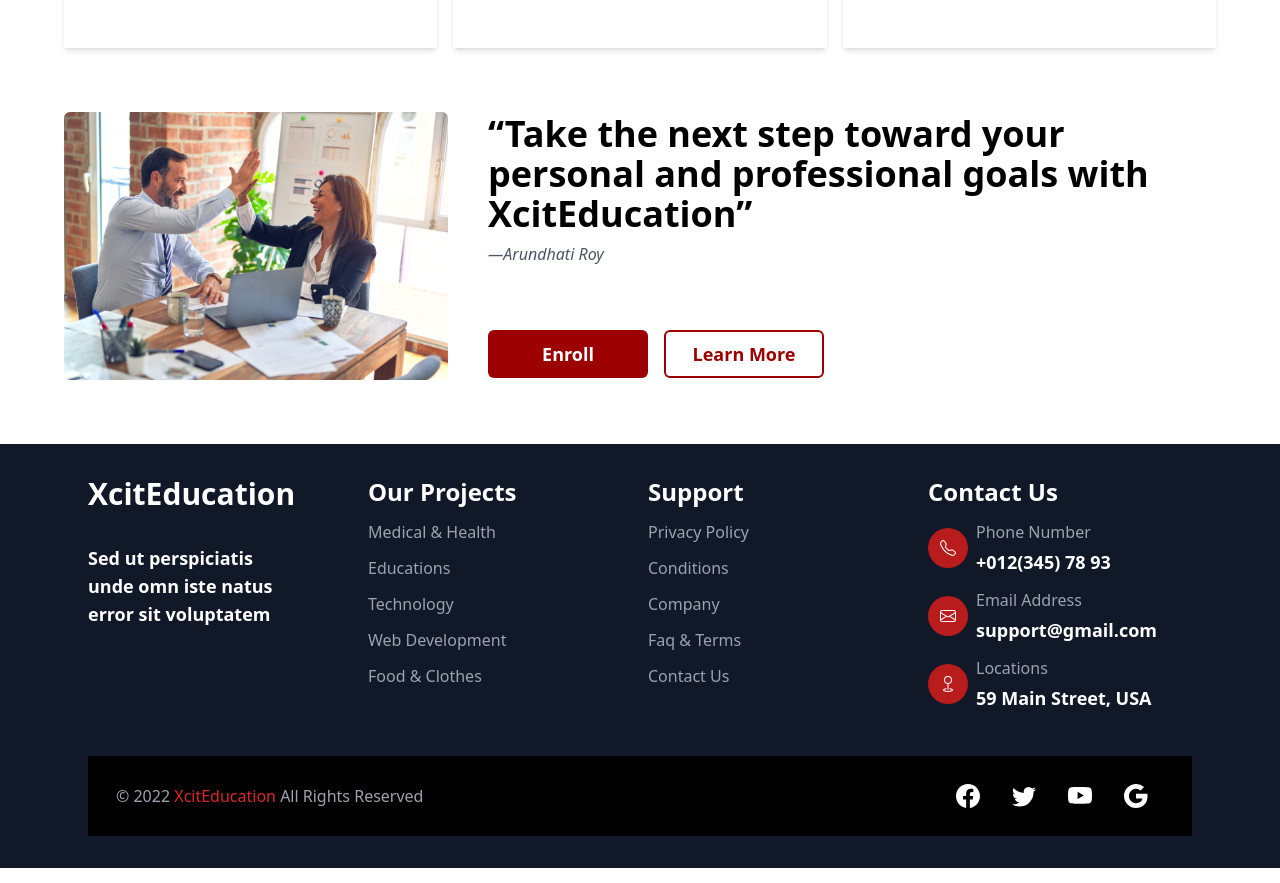
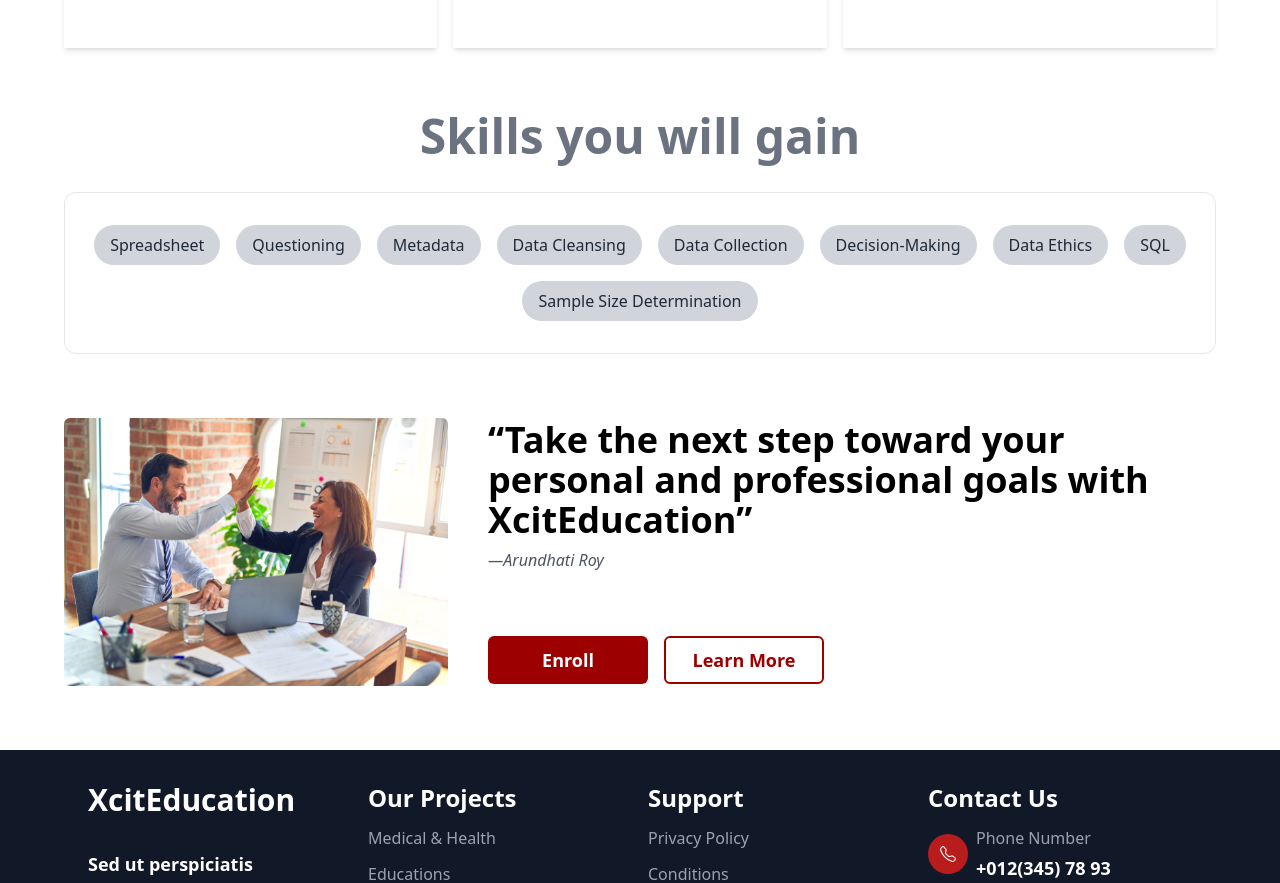
Before and after one commit to devjs1000/course-hub, a React (Vite) app: page /coursedetails/1 in a window 1280 px wide. Shown: the part 2248-3131 px from the top of the page. Built offline with nearby package versions, Linux system fonts and the light colour scheme; no server answers.

Commit message:
new section about skill tags is added

```diff
--- /dev/null
+++ b/src/components/courseDetailsPage/CourseSkills.jsx
@@ -0,0 +1,42 @@
+import { Children } from 'react';
+
+const SkillBadge = ({ tags }) => {
+	return (
+		<div className="border rounded-xl mt-8 flex items-center justify-center gap-4 flex-wrap py-8 px-2">
+			{Children.toArray(
+				tags.map(tag => {
+					return (
+						<span className="bg-gray-300 py-2 px-4 rounded-full text-gray-800 text-sm md:text-base">
+							{tag}
+						</span>
+					);
+				}),
+			)}
+		</div>
+	);
+};
+
+function CourseSkills() {
+	const tags = [
+		'Spreadsheet',
+		'Questioning',
+		'Metadata',
+		'Data Cleansing',
+		'Data Collection',
+		'Decision-Making',
+		'Data Ethics',
+		'SQL',
+		'Sample Size Determination',
+	];
+
+	return (
+		<section className="text-center px-16">
+			<h2 className="font-bold text-3xl sm:text-4xl md:text-5xl text-gray-500">
+				Skills you will gain
+			</h2>
+			<SkillBadge tags={tags} />
+		</section>
+	);
+}
+
+export default CourseSkills;
--- a/src/pages/CourseDetails.jsx
+++ b/src/pages/CourseDetails.jsx
@@ -1,4 +1,5 @@
 import AuthorIntro from '../components/courseDetailsPage/AuthorIntro';
+import CourseSkills from '../components/courseDetailsPage/CourseSkills';
 import HeroSection from '../components/courseDetailsPage/HeroSection';
 import RelatedCourses from '../components/courseDetailsPage/RelatedCourses';
 import WhatYouGet from '../components/courseDetailsPage/WhatYouGet';
@@ -9,6 +10,7 @@ const CourseDetails = () => {
 			<HeroSection />
 			<RelatedCourses />
 			<WhatYouGet />
+			<CourseSkills />
 			<AuthorIntro />
 		</>
 	);
```
